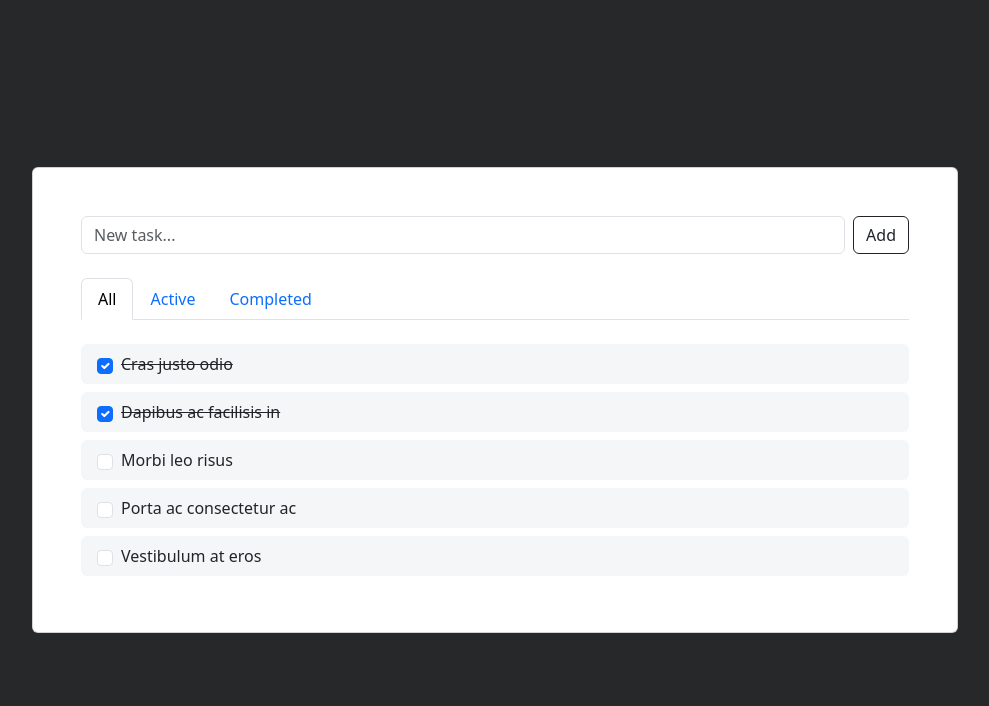
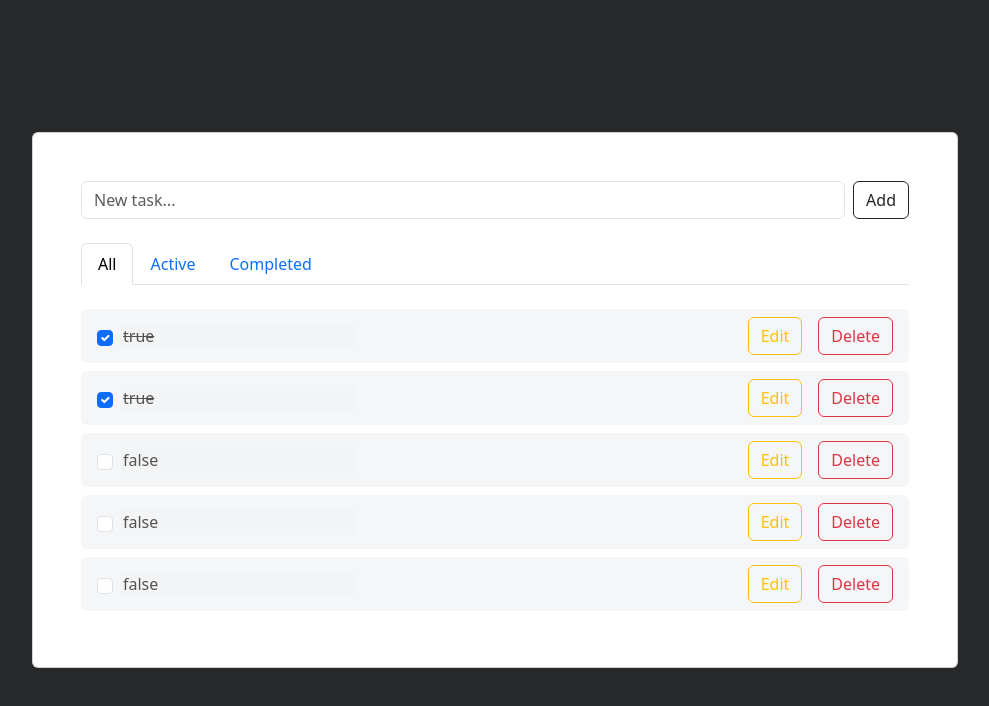
Before and after one commit to AlirezaMirghasemi/Advanced-todos, a React (Vite) app: page / in a window 1280 px wide. Shown: the top 706 px of the page, without its empty margins (145-1134 px from the left). Built offline with nearby package versions, Linux system fonts and the light colour scheme.

Commit message:
make task ready for edit

```diff
--- a/src/App.css
+++ b/src/App.css
@@ -1,2 +1,11 @@
 @import url("../node_modules/bootstrap/dist/css/bootstrap.min.css");
 .vh-100{background-color:  #272829;}
+.disabled-input{
+    border: none;
+  display: inline;
+  font-family: inherit;
+  font-size: inherit;
+  padding: none;
+  width: auto;
+}
+.disabled-input.done{text-decoration: line-through;}
--- a/src/components/todos/TabItem.jsx
+++ b/src/components/todos/TabItem.jsx
@@ -19,15 +19,25 @@ const TabItem = ({ activeTab }) => {
       {filteredTasks.map((task) => (
         <li
           key={task.id}
-          className="list-group-item d-flex align-items-center border-0 mb-2 rounded"
+          className="list-group-item d-flex justify-content-between border-0 mb-2 rounded"
           style={{ backgroundColor: "#f4f6f7" }}
         >
-          <input
-            className="form-check-input me-2"
-            type="checkbox"
-            checked={task.done}
-          />
-          {task.done ? <s>{task.text}</s> : task.text}
+          <div className="d-flex align-items-center">
+            <input
+              className="form-check-input me-2"
+              type="checkbox"
+              checked={task.done}
+            />
+            <input type="text" value={task.done} disabled className={`disabled-input ${task.done ? "done" : ""}`} />
+          </div>
+          <div>
+            <button type="button" className="btn btn-outline-warning me-3">
+              Edit
+            </button>
+            <button type="button" className="btn btn-outline-danger ">
+              Delete
+            </button>
+          </div>
         </li>
       ))}
     </ul>
```
